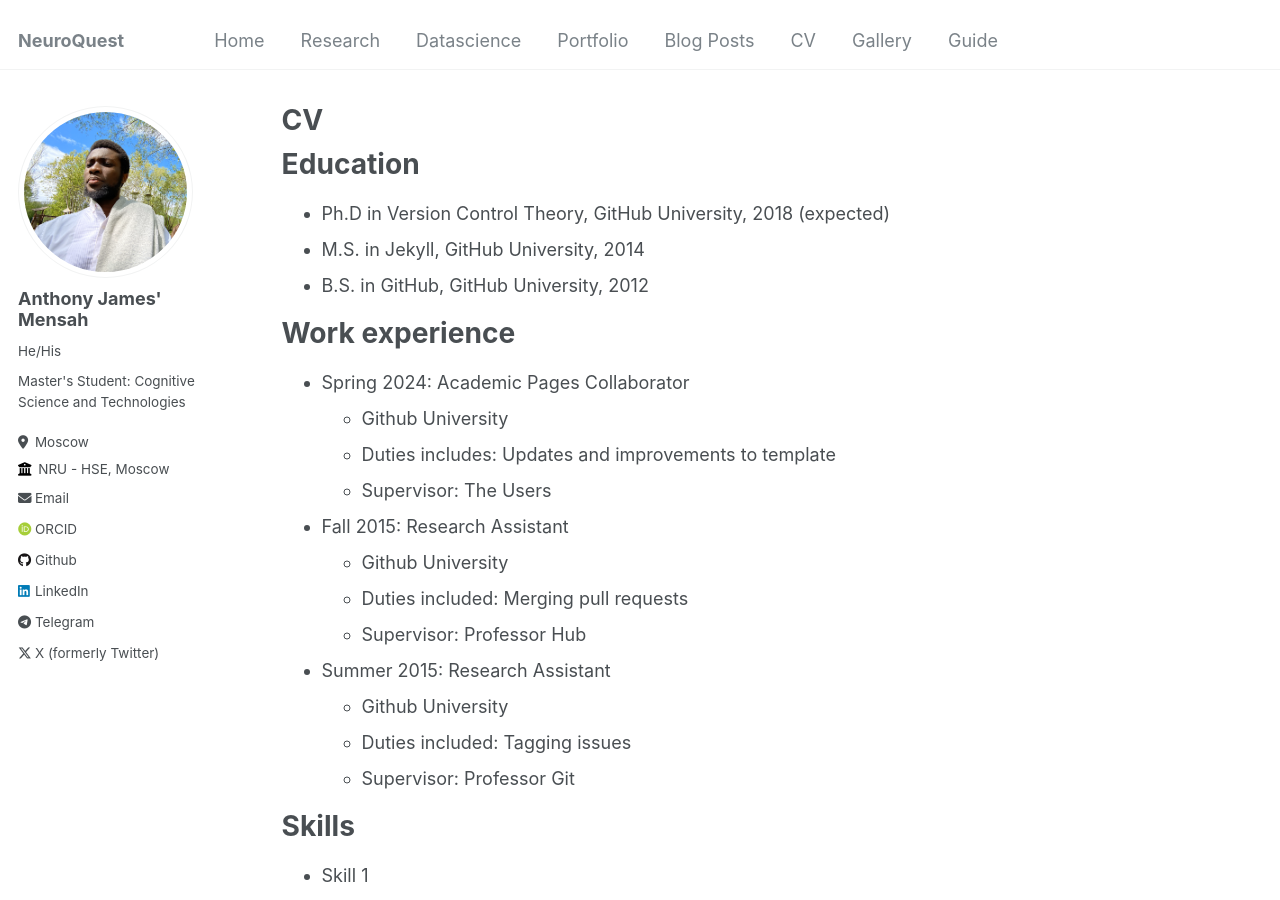
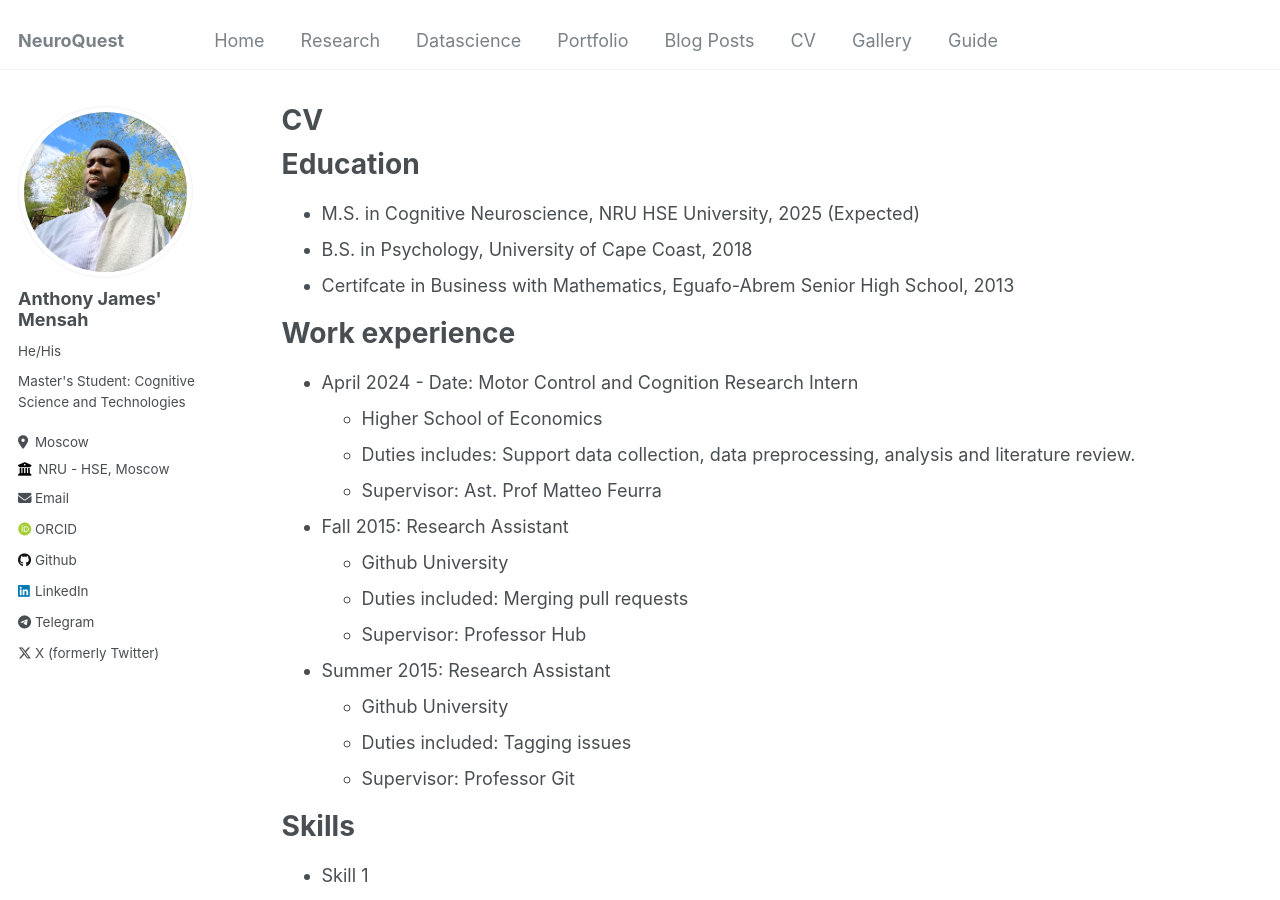
Before and after one commit to CaptainJamesMaximus/captainjamesmaximus.github.io, a Jekyll site: the page built from _pages/cv.md, in a window 1280 px wide and 900 px high. Built offline with Jekyll 4.4.1, drawn with Linux system fonts in a browser that asks for light colours; some web fonts are replaced.

Commit message:
updated cv page

```diff
--- a/_pages/cv.md
+++ b/_pages/cv.md
@@ -11,16 +11,16 @@ redirect_from:
 
 Education
 ======
-* Ph.D in Version Control Theory, GitHub University, 2018 (expected)
-* M.S. in Jekyll, GitHub University, 2014
-* B.S. in GitHub, GitHub University, 2012
+* M.S. in Cognitive Neuroscience, NRU HSE University, 2025 (Expected)
+* B.S. in Psychology, University of Cape Coast, 2018
+* Certifcate in Business with Mathematics, Eguafo-Abrem Senior High School, 2013
 
 Work experience
 ======
-* Spring 2024: Academic Pages Collaborator
-  * Github University
-  * Duties includes: Updates and improvements to template
-  * Supervisor: The Users
+* April 2024 - Date: Motor Control and Cognition Research Intern
+  * Higher School of Economics
+  * Duties includes: Support data collection, data preprocessing, analysis and literature review.
+  * Supervisor: Ast. Prof Matteo Feurra
 
 * Fall 2015: Research Assistant
   * Github University
```
